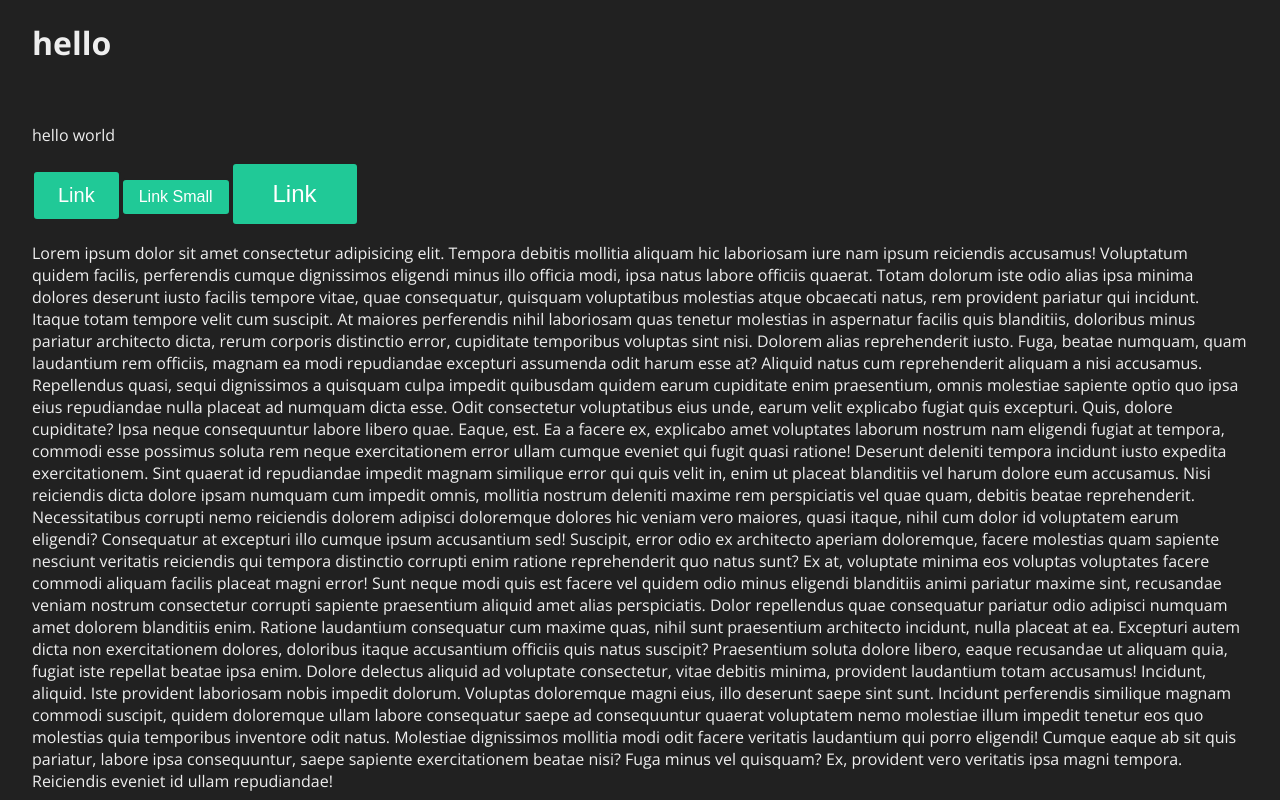
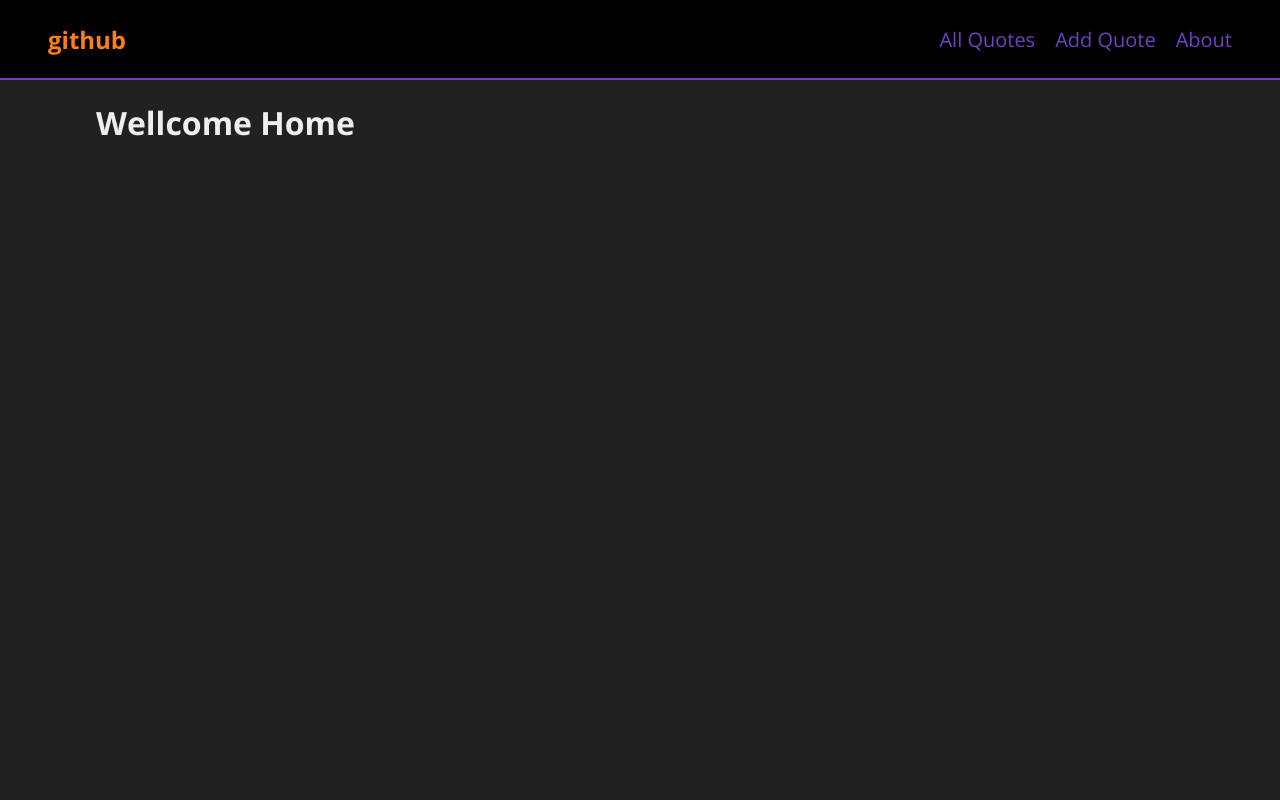
Before and after one commit to lucho20pt/fe-assignment-githubapi-lucho20pt, a React (Create React App) app: page /home in a window 1280 px wide. Built offline with nearby package versions, Linux system fonts and the light colour scheme.

Commit message:
start: router & layout components | test: router & MainNavigation

```diff
--- a/src/App.js
+++ b/src/App.js
@@ -1,69 +1,24 @@
+import { Route, Routes, Navigate } from "react-router-dom";
+import Layout from "./components/layout/Layout";
+import NotFound from "components/layout/NotFound";
+import Home from "./pages/Home";
+import About from "./pages/About";
+// import QuoteDetail from "./pages/QuoteDetail";
+// import NewQuote from "./pages/NewQuote";
+
 function App() {
   return (
-    <div className="container">
-      <h1>hello</h1> <br />
-      <p>hello world</p>
-      <button className="btn">Link</button>
-      <button className="btn btn-small">Link Small</button>
-      <button className="btn btn-large">Link</button>
-      <p>
-        Lorem ipsum dolor sit amet consectetur adipisicing elit. Tempora debitis
-        mollitia aliquam hic laboriosam iure nam ipsum reiciendis accusamus!
-        Voluptatum quidem facilis, perferendis cumque dignissimos eligendi minus
-        illo officia modi, ipsa natus labore officiis quaerat. Totam dolorum
-        iste odio alias ipsa minima dolores deserunt iusto facilis tempore
-        vitae, quae consequatur, quisquam voluptatibus molestias atque obcaecati
-        natus, rem provident pariatur qui incidunt. Itaque totam tempore velit
-        cum suscipit. At maiores perferendis nihil laboriosam quas tenetur
-        molestias in aspernatur facilis quis blanditiis, doloribus minus
-        pariatur architecto dicta, rerum corporis distinctio error, cupiditate
-        temporibus voluptas sint nisi. Dolorem alias reprehenderit iusto. Fuga,
-        beatae numquam, quam laudantium rem officiis, magnam ea modi repudiandae
-        excepturi assumenda odit harum esse at? Aliquid natus cum reprehenderit
-        aliquam a nisi accusamus. Repellendus quasi, sequi dignissimos a
-        quisquam culpa impedit quibusdam quidem earum cupiditate enim
-        praesentium, omnis molestiae sapiente optio quo ipsa eius repudiandae
-        nulla placeat ad numquam dicta esse. Odit consectetur voluptatibus eius
-        unde, earum velit explicabo fugiat quis excepturi. Quis, dolore
-        cupiditate? Ipsa neque consequuntur labore libero quae. Eaque, est. Ea a
-        facere ex, explicabo amet voluptates laborum nostrum nam eligendi fugiat
-        at tempora, commodi esse possimus soluta rem neque exercitationem error
-        ullam cumque eveniet qui fugit quasi ratione! Deserunt deleniti tempora
-        incidunt iusto expedita exercitationem. Sint quaerat id repudiandae
-        impedit magnam similique error qui quis velit in, enim ut placeat
-        blanditiis vel harum dolore eum accusamus. Nisi reiciendis dicta dolore
-        ipsam numquam cum impedit omnis, mollitia nostrum deleniti maxime rem
-        perspiciatis vel quae quam, debitis beatae reprehenderit. Necessitatibus
-        corrupti nemo reiciendis dolorem adipisci doloremque dolores hic veniam
-        vero maiores, quasi itaque, nihil cum dolor id voluptatem earum
-        eligendi? Consequatur at excepturi illo cumque ipsum accusantium sed!
-        Suscipit, error odio ex architecto aperiam doloremque, facere molestias
-        quam sapiente nesciunt veritatis reiciendis qui tempora distinctio
-        corrupti enim ratione reprehenderit quo natus sunt? Ex at, voluptate
-        minima eos voluptas voluptates facere commodi aliquam facilis placeat
-        magni error! Sunt neque modi quis est facere vel quidem odio minus
-        eligendi blanditiis animi pariatur maxime sint, recusandae veniam
-        nostrum consectetur corrupti sapiente praesentium aliquid amet alias
-        perspiciatis. Dolor repellendus quae consequatur pariatur odio adipisci
-        numquam amet dolorem blanditiis enim. Ratione laudantium consequatur cum
-        maxime quas, nihil sunt praesentium architecto incidunt, nulla placeat
-        at ea. Excepturi autem dicta non exercitationem dolores, doloribus
-        itaque accusantium officiis quis natus suscipit? Praesentium soluta
-        dolore libero, eaque recusandae ut aliquam quia, fugiat iste repellat
-        beatae ipsa enim. Dolore delectus aliquid ad voluptate consectetur,
-        vitae debitis minima, provident laudantium totam accusamus! Incidunt,
-        aliquid. Iste provident laboriosam nobis impedit dolorum. Voluptas
-        doloremque magni eius, illo deserunt saepe sint sunt. Incidunt
-        perferendis similique magnam commodi suscipit, quidem doloremque ullam
-        labore consequatur saepe ad consequuntur quaerat voluptatem nemo
-        molestiae illum impedit tenetur eos quo molestias quia temporibus
-        inventore odit natus. Molestiae dignissimos mollitia modi odit facere
-        veritatis laudantium qui porro eligendi! Cumque eaque ab sit quis
-        pariatur, labore ipsa consequuntur, saepe sapiente exercitationem beatae
-        nisi? Fuga minus vel quisquam? Ex, provident vero veritatis ipsa magni
-        tempora. Reiciendis eveniet id ullam repudiandae!
-      </p>
-    </div>
+    <Layout>
+      <Routes>
+        <Route path="/" element={<Navigate to="/home" />} />
+
+        <Route path="/home" element={<Home />} />
+
+        <Route path="/about" element={<About />} />
+
+        <Route path="*" element={<NotFound />} />
+      </Routes>
+    </Layout>
   )
 }
 
--- /dev/null
+++ b/src/components/layout/Header.js
@@ -0,0 +1,42 @@
+import classes from 'styles/layout/MainNavigation.module.scss'
+import { Link, NavLink } from 'react-router-dom'
+
+const Header = () => {
+  return (
+    <div className={classes.header}>
+      <div className={classes.logo}>
+        <Link to="/">github</Link>
+      </div>
+      <nav className={classes.nav}>
+        <ul>
+          <li>
+            <NavLink
+              className={(navData) => (navData.isActive ? classes.active : '')}
+              to="/quotes"
+            >
+              All Quotes
+            </NavLink>
+          </li>
+          <li>
+            <NavLink
+              className={(navData) => (navData.isActive ? classes.active : '')}
+              to="/new-quote"
+            >
+              Add Quote
+            </NavLink>
+          </li>
+          <li>
+            <NavLink
+              className={(navData) => (navData.isActive ? classes.active : '')}
+              to="/about"
+            >
+              About
+            </NavLink>
+          </li>
+        </ul>
+      </nav>
+    </div>
+  )
+}
+
+export default Header
--- /dev/null
+++ b/src/components/layout/Layout.js
@@ -0,0 +1,13 @@
+import React from "react";
+import Header from "./Header";
+
+const Layout = (props) => {
+  return (
+    <React.Fragment>
+      <Header></Header>
+      <main className="container">{props.children}</main>
+    </React.Fragment>
+  );
+};
+
+export default Layout;
--- /dev/null
+++ b/src/components/layout/NotFound.js
@@ -0,0 +1,17 @@
+import React from "react";
+import { Link } from "react-router-dom";
+
+const NotFound = () => {
+  return (
+    <div>
+      <h1 className="centered">
+        Page Not Found <br /> 404
+      </h1>
+      <p className="centered">
+        <Link className="btn" to="/">Return to Home</Link>
+      </p>
+    </div>
+  );
+};
+
+export default NotFound;
--- a/src/index.js
+++ b/src/index.js
@@ -2,10 +2,11 @@ import React from 'react'
 import ReactDOM from 'react-dom/client'
 import './styles/globals.scss'
 import App from './App'
+import { BrowserRouter } from "react-router-dom";
 
 const root = ReactDOM.createRoot(document.getElementById('root'))
 root.render(
-  <React.StrictMode>
+  <BrowserRouter>
     <App />
-  </React.StrictMode>
+  </BrowserRouter>
 )
--- /dev/null
+++ b/src/pages/About.js
@@ -0,0 +1,11 @@
+import React from "react";
+
+const About = () => {
+  return (
+    <div className="container">
+      <h1>About page</h1>
+    </div>
+  );
+};
+
+export default About;
--- /dev/null
+++ b/src/pages/Home.js
@@ -0,0 +1,11 @@
+import React from "react";
+
+const Home = () => {
+  return (
+    <div className="container">
+      <h1>Wellcome Home</h1>
+    </div>
+  );
+};
+
+export default Home;
--- a/src/styles/_custom.scss
+++ b/src/styles/_custom.scss
@@ -8,7 +8,7 @@ $red: #dc3545;
 $orange: #fd7e14;
 $yellow: #ffc107;
 $green: #198754;
-$teal: #20c997;
+$teal: #008080;
 $cyan: #0dcaf0;
 $black: #000000;
 $white: #ffffff;
--- a/src/styles/globals.scss
+++ b/src/styles/globals.scss
@@ -26,7 +26,7 @@ body {
 
 .container{
   display: block;
-  padding: 0 2rem;
+  padding: 0 3rem;
 }
 
 .centered {
@@ -35,6 +35,7 @@ body {
   display: flex;
   justify-content: center;
   align-items: center;
+  flex-direction: column;
 }
 
 .row{
@@ -64,10 +65,11 @@ body {
 
 .btn {
   text-decoration: none;
-  background-color: $teal;
-  color: white;
+  background-color: $purple;
+  color: $white;
   border-radius: 5px;
-  border: 2px solid $dark;
+  border: 2px solid $purple;
+  font-weight: 700;
   cursor: pointer;
   font-size: 1.25rem;
   padding: 0.75rem 1.5rem;
@@ -81,7 +83,9 @@ body {
   }
   &:hover,
   &:active {
+    color: $white;
     background-color: $orange;
-    border-color: $cyan;
+    border-color: $purple;
+    box-shadow: 1px 1px 15px 2px inset $purple;
   }
 }
--- /dev/null
+++ b/src/styles/layout/MainNavigation.module.scss
@@ -0,0 +1,45 @@
+@import "styles/custom.scss";
+
+.header {
+  width: 100%;
+  height: 5rem;
+  display: flex;
+  padding: 0 3rem;
+  justify-content: space-between;
+  align-items: center;
+  background-color: $black;
+  border-bottom: 2px solid $purple;
+}
+
+.logo {
+  font-size: 1.5rem;
+  color: white;
+  font-weight: 700;
+  & > a {
+    text-decoration: none;
+    color: $orange;
+    &:hover{
+      color: $yellow;
+    }
+  }
+}
+
+.nav {
+  ul {
+    display: flex;
+  }
+  li {
+    margin-left: 1.25rem;
+    font-size: 1.25rem;
+  }
+  a {
+    text-decoration: none;
+    color: $purple;
+    &:hover,
+    &:active,
+    &.active {
+      color: $white;
+      // text-decoration: underline;
+    }
+  }
+}
```
